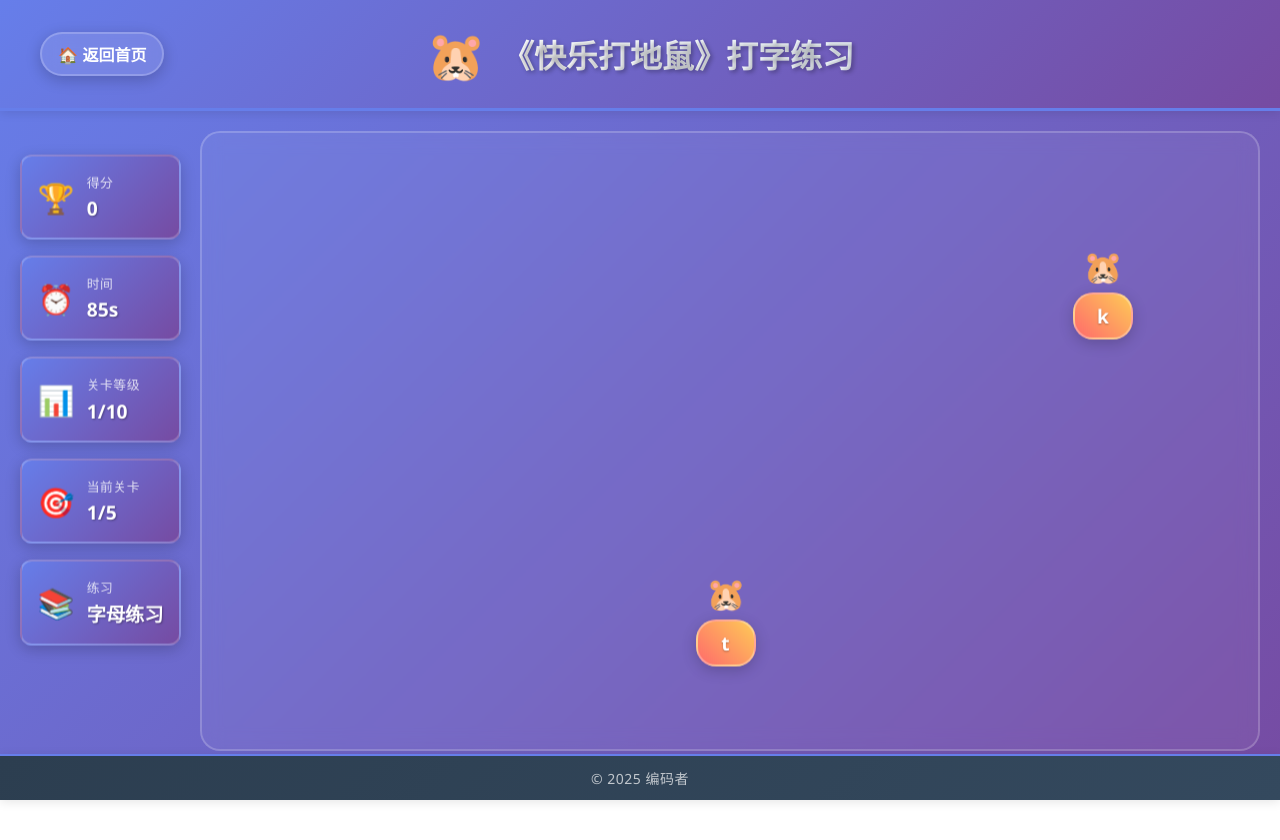
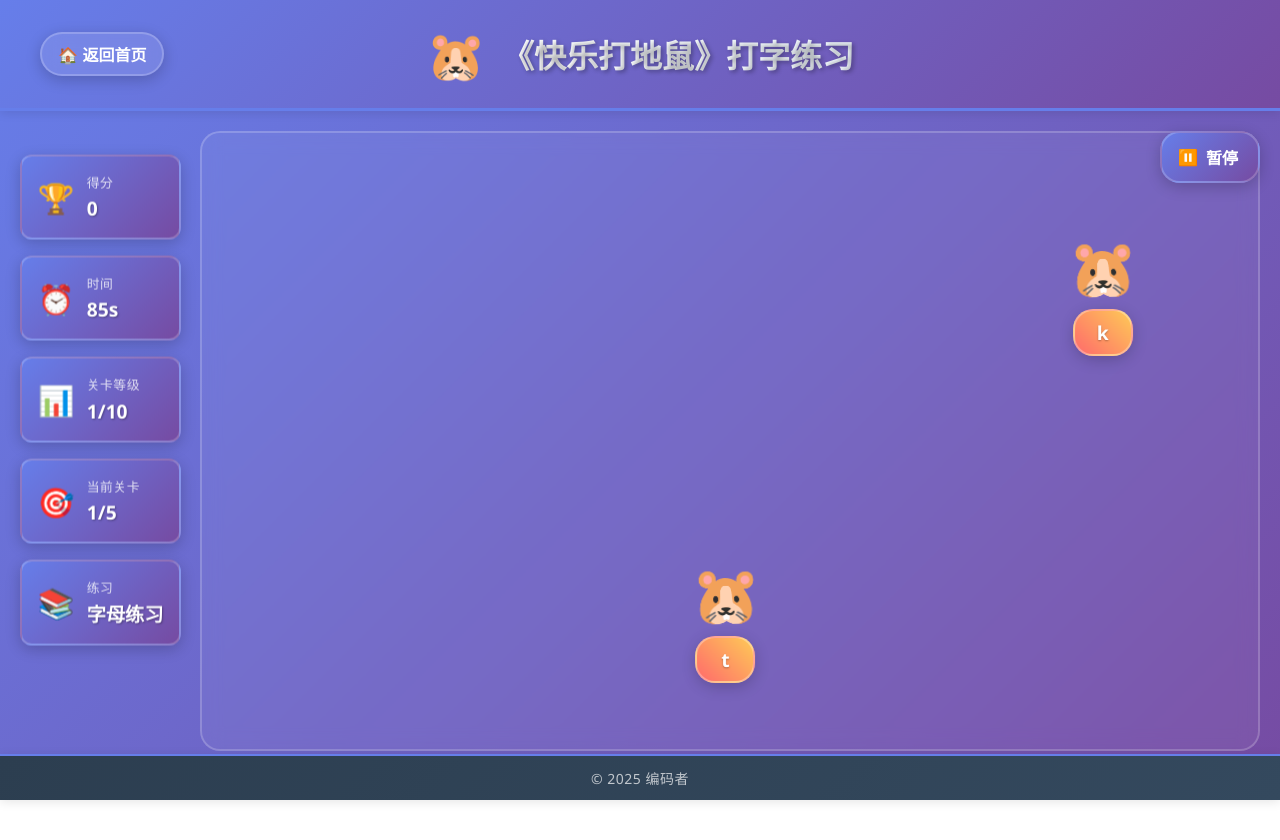
Before and after one commit to wcsee/typing-game, a React (Create React App) app in the folder frontend/: page /game in a window 1280 px wide. Shown: the top 840 px of the page. Built offline with nearby package versions, Linux system fonts and the light colour scheme.

Commit message:
added pause/resume function

```diff
--- a/frontend/src/pages/GamePage.css
+++ b/frontend/src/pages/GamePage.css
@@ -108,13 +108,40 @@
 }
 
 .mole.hit {
-  opacity: 0;
-  transform: translate(-50%, -50%) scale(0.5);
+  animation: moleHitEffect 0.6s ease-out forwards;
+}
+
+@keyframes moleHitEffect {
+  0% {
+    opacity: 1;
+    transform: translate(-50%, -50%) scale(1) rotate(0deg);
+  }
+  25% {
+    opacity: 0.8;
+    transform: translate(-50%, -50%) scale(1.3) rotate(15deg);
+    filter: brightness(1.5) saturate(1.5);
+  }
+  50% {
+    opacity: 0.6;
+    transform: translate(-50%, -50%) scale(1.1) rotate(-10deg);
+    filter: brightness(2) saturate(2) hue-rotate(90deg);
+  }
+  75% {
+    opacity: 0.3;
+    transform: translate(-50%, -50%) scale(0.8) rotate(25deg);
+    filter: brightness(1.8) saturate(1.8) blur(2px);
+  }
+  100% {
+    opacity: 0;
+    transform: translate(-50%, -50%) scale(0.2) rotate(180deg);
+    filter: brightness(3) saturate(3) blur(5px) hue-rotate(180deg);
+  }
 }
 
 .mole-emoji {
-  font-size: 2rem;
+  font-size: 3.5rem;
   animation: moleWiggle 2s ease-in-out infinite;
+  transition: all 0.3s ease;
 }
 
 @keyframes moleWiggle {
@@ -152,6 +179,99 @@
 .mole:hover .mole-word {
   transform: scale(1.1);
   box-shadow: var(--shadow-heavy);
+}
+
+/* 暂停/继续按钮 */
+.pause-toggle-button {
+  position: absolute;
+  top: 20px;
+  right: 20px;
+  background: var(--primary-gradient);
+  border: none;
+  color: var(--text-color);
+  padding: 12px 16px;
+  border-radius: var(--radius-large);
+  font-size: 1rem;
+  font-weight: bold;
+  cursor: pointer;
+  box-shadow: var(--shadow-medium);
+  border: 2px solid var(--glass-border);
+  backdrop-filter: blur(10px);
+  transition: var(--transition-normal);
+  z-index: var(--z-pause-button);
+  display: flex;
+  align-items: center;
+  gap: 8px;
+  min-width: 100px;
+}
+
+.pause-toggle-button:hover {
+  transform: translateY(-2px);
+  box-shadow: var(--shadow-heavy);
+  background: var(--accent-gradient);
+}
+
+.pause-toggle-button:active {
+  transform: translateY(0);
+}
+
+/* 暂停覆盖层 */
+.pause-overlay {
+  position: absolute;
+  top: 0;
+  left: 0;
+  right: 0;
+  bottom: 0;
+  background: rgba(0, 0, 0, 0.8);
+  backdrop-filter: blur(10px);
+  display: flex;
+  align-items: center;
+  justify-content: center;
+  z-index: var(--z-pause);
+  animation: fadeIn 0.3s ease-out;
+}
+
+.pause-message {
+  background: var(--glass-bg);
+  border: 2px solid var(--glass-border);
+  border-radius: var(--radius-large);
+  padding: 3rem;
+  text-align: center;
+  backdrop-filter: blur(20px);
+  box-shadow: var(--shadow-heavy);
+  animation: slideIn 0.3s ease-out;
+}
+
+.pause-message h2 {
+  color: var(--text-color);
+  margin-bottom: 1rem;
+  font-size: 2rem;
+}
+
+.pause-message p {
+  color: var(--text-color);
+  margin-bottom: 2rem;
+  opacity: 0.8;
+}
+
+.resume-button {
+  background: var(--primary-gradient);
+  border: none;
+  color: var(--text-color);
+  padding: 12px 24px;
+  border-radius: var(--radius-large);
+  font-size: 1.1rem;
+  font-weight: bold;
+  cursor: pointer;
+  box-shadow: var(--shadow-medium);
+  border: 2px solid var(--glass-border);
+  transition: var(--transition-normal);
+}
+
+.resume-button:hover {
+  transform: translateY(-2px);
+  box-shadow: var(--shadow-heavy);
+  background: var(--accent-gradient);
 }
 
 /* 游戏结束界面 */
--- a/frontend/src/pages/GamePage.tsx
+++ b/frontend/src/pages/GamePage.tsx
@@ -47,6 +47,7 @@ const GamePage: React.FC<GamePageProps> = ({ chapters, selectedChapter, onChapte
   const [timeLeft, setTimeLeft] = useState(60);
   const [gameStarted, setGameStarted] = useState(false);
   const [gameOver, setGameOver] = useState(false);
+  const [gamePaused, setGamePaused] = useState(false);
   const [level, setLevel] = useState(1);
   const [chapterLevel, setChapterLevel] = useState(1);
 
@@ -146,6 +147,18 @@ const GamePage: React.FC<GamePageProps> = ({ chapters, selectedChapter, onChapte
 
 
 
+  // 暂停/继续游戏
+  const togglePause = useCallback(() => {
+    setGamePaused(prev => !prev);
+    if (backgroundMusicRef.current) {
+      if (gamePaused) {
+        backgroundMusicRef.current.play().catch(console.error);
+      } else {
+        backgroundMusicRef.current.pause();
+      }
+    }
+  }, [gamePaused]);
+
   // 更新游戏状态引用
   useEffect(() => {
     gameStateRef.current = { gameStarted, gameOver, level, gameMode, currentChapter, chapterLevel };
@@ -155,7 +168,7 @@ const GamePage: React.FC<GamePageProps> = ({ chapters, selectedChapter, onChapte
   const handleKeyPress = useCallback((event: KeyboardEvent) => {
     const { gameStarted, gameOver, level, gameMode, currentChapter, chapterLevel } = gameStateRef.current;
 
-    if (!gameStarted || gameOver) return;
+    if (!gameStarted || gameOver || gamePaused) return;
 
     const key = event.key;
 
@@ -208,7 +221,7 @@ const GamePage: React.FC<GamePageProps> = ({ chapters, selectedChapter, onChapte
     } else if (key === 'Escape') {
       setCurrentInput('');
     }
-  }, [currentInput, moles, score, chapterLevel, level, gameMode]);
+  }, [currentInput, moles, score, chapterLevel, level, gameMode, gamePaused]);
 
   // 键盘事件监听
   useEffect(() => {
@@ -218,7 +231,7 @@ const GamePage: React.FC<GamePageProps> = ({ chapters, selectedChapter, onChapte
 
   // 游戏计时器
   useEffect(() => {
-    if (gameStarted && !gameOver && timeLeft > 0) {
+    if (gameStarted && !gameOver && !gamePaused && timeLeft > 0) {
       const timer = setTimeout(() => {
         setTimeLeft(prev => {
           if (prev <= 1) {
@@ -240,18 +253,18 @@ const GamePage: React.FC<GamePageProps> = ({ chapters, selectedChapter, onChapte
       }, 1000);
       return () => clearTimeout(timer);
     }
-  }, [gameStarted, gameOver, timeLeft, gameMode, chapterLevel, currentChapter, onChapterComplete]);
+  }, [gameStarted, gameOver, gamePaused, timeLeft, gameMode, chapterLevel, currentChapter, onChapterComplete]);
 
   // 地鼠生成器
   useEffect(() => {
-    if (gameStarted && !gameOver) {
+    if (gameStarted && !gameOver && !gamePaused) {
       const currentLevel = gameMode === 'chapter' ? chapterLevel : level;
       const baseInterval = gameMode === 'chapter' ? 2000 : 2500;
       const spawnInterval = Math.max(baseInterval - (currentLevel - 1) * 20, 500);
       const interval = setInterval(spawnMole, spawnInterval);
       return () => clearInterval(interval);
     }
-  }, [gameStarted, gameOver, level, chapterLevel, gameMode, spawnMole]);
+  }, [gameStarted, gameOver, gamePaused, level, chapterLevel, gameMode, spawnMole]);
 
   // 自动开始游戏
   useEffect(() => {
@@ -288,6 +301,17 @@ const GamePage: React.FC<GamePageProps> = ({ chapters, selectedChapter, onChapte
         )}
 
         <div className="game-area">
+          {/* 暂停/继续按钮 */}
+          {gameStarted && !gameOver && (
+            <button
+              className="pause-toggle-button"
+              onClick={togglePause}
+              title={gamePaused ? '继续游戏' : '暂停游戏'}
+            >
+              {gamePaused ? '▶️' : '⏸️'}
+              <span>{gamePaused ? '继续' : '暂停'}</span>
+            </button>
+          )}
 
           <div className="moles-container">
             {moles.map(mole => (
@@ -304,6 +328,18 @@ const GamePage: React.FC<GamePageProps> = ({ chapters, selectedChapter, onChapte
               </div>
             ))}
           </div>
+
+          {gamePaused && (
+            <div className="pause-overlay">
+              <div className="pause-message">
+                <h2>游戏已暂停</h2>
+                <p>点击继续按钮恢复游戏</p>
+                <button className="resume-button" onClick={togglePause}>
+                  继续游戏
+                </button>
+              </div>
+            </div>
+          )}
 
           {gameOver && (
             <div className="game-over">
```
